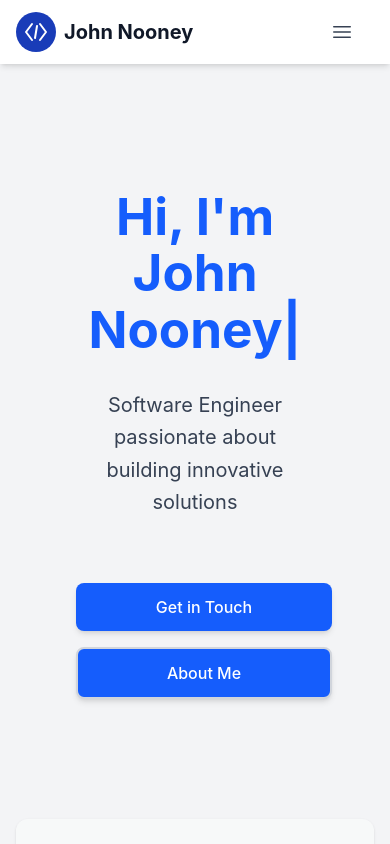
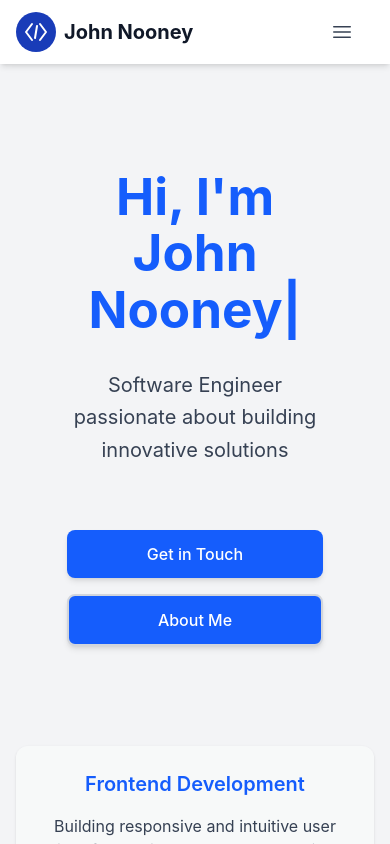
Before and after one commit to JohnNooney/nooney.dev, a React (Vite) app: page / in a window 390 px wide. Built offline with nearby package versions, Linux system fonts and the light colour scheme.

Commit message:
Fix padding for mobile

```diff
--- a/src/pages/Home.jsx
+++ b/src/pages/Home.jsx
@@ -18,7 +18,7 @@ export default function Home() {
           animate={fadeIn.animate}
           transition={fadeIn.transition}
         >
-          <div className="p-15 mb-15">
+          <div className="p-10 mb-15">
             <h1 className="text-4xl md:text-6xl font-bold mb-8 text-gray-900 dark:text-white min-h-[3em] flex items-center justify-center">
               <TypeAnimation
                 sequence={["Hi, I'm John Nooney", 1000]}
```
